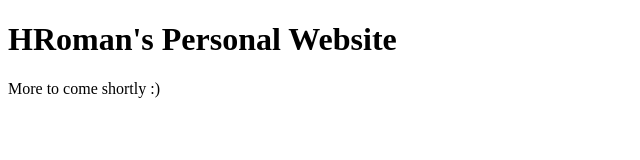
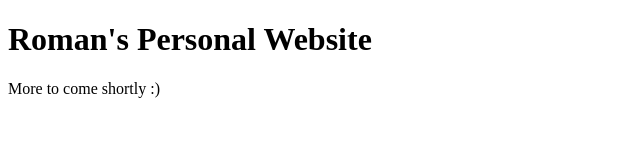
Before and after one commit to roman-rosenast/roman-rosenast.github.io, a plain HTML site: page index.html in a window 1280 px wide. Shown: the whole page, without its empty margins (0-640 px from the left). Drawn offline with Linux system fonts and the light colour scheme.

Commit message:
Update index.html

```diff
--- a/index.html
+++ b/index.html
@@ -6,7 +6,7 @@
     <title>Roman's Personal Website</title>
 </head>
 <body>
-    <h1>HRoman's Personal Website</h1>
+    <h1>Roman's Personal Website</h1>
     <p>More to come shortly :)</p>
 </body>
 </html>
```
